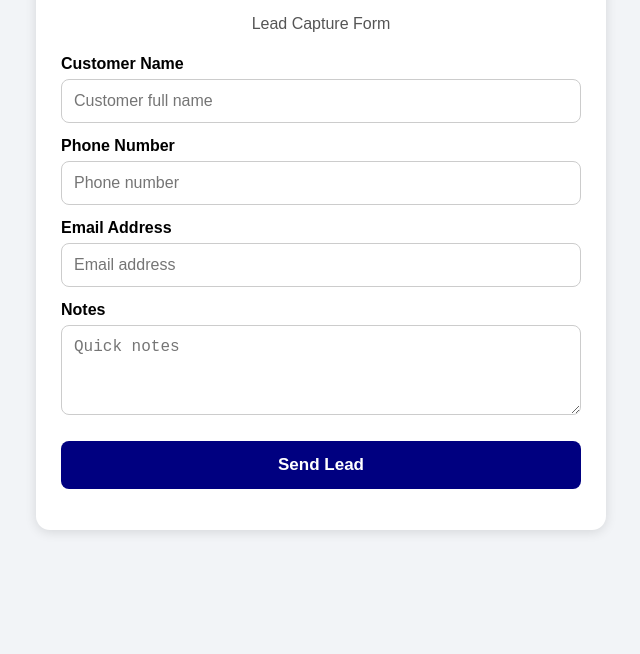
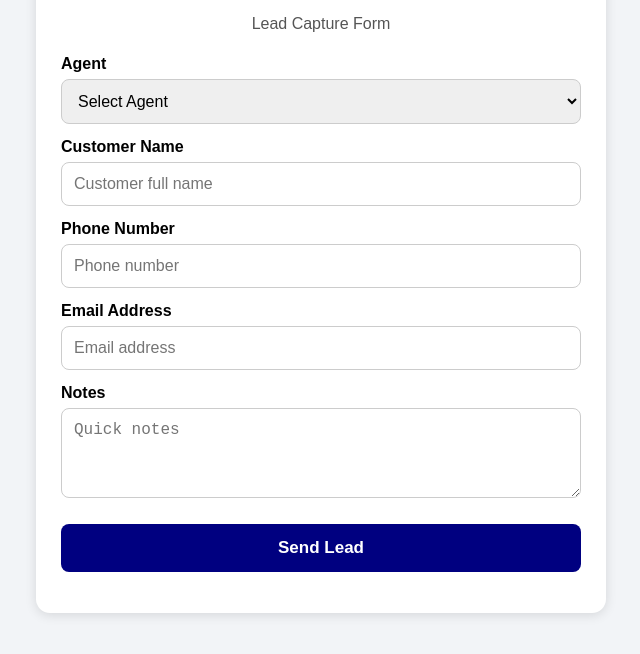
Before and after one commit to anavarro-lab/andrews-lead-app, a website: page index.html in a window 1280 px wide. Shown: the part 110-764 px from the top of the page, without its empty margins (319-959 px from the left). Drawn offline with Linux system fonts and the light colour scheme.

Commit message:
Update index.html

```diff
--- a/index.html
+++ b/index.html
@@ -49,7 +49,7 @@
       margin-top: 14px;
     }
 
-    input, textarea {
+  input, textarea, select {
   width: 100%;
   padding: 12px;
   box-sizing: border-box;
@@ -105,6 +105,13 @@
     </div>
 
 <div class="subtitle">Lead Capture Form</div>
+
+<label for="agent">Agent</label>
+<select id="agent">
+  <option value="">Select Agent</option>
+  <option value="Matt Andrews">Matt Andrews</option>
+  <option value="Tony Navarro">Tony Navarro</option>
+</select>
 
 <label for="name">Customer Name</label>
 <input id="name" placeholder="Customer full name" required>
```
Lines whose indentation alone changed are shown as unchanged.
